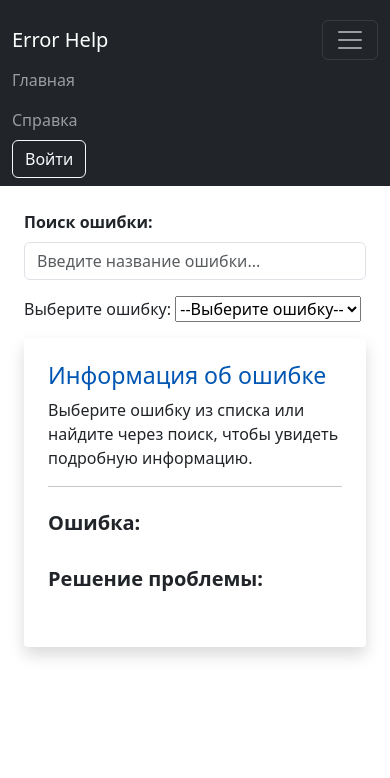
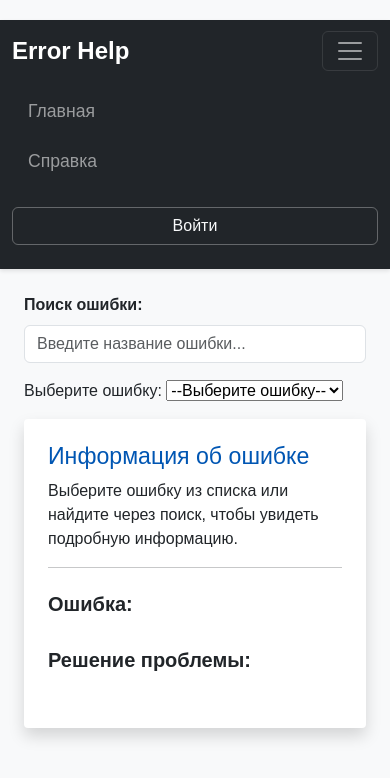
Before and after one commit to Goga11112/ErrorLib, a Flask app: page / in a window 390 px wide, after a click that opens the changed part. Shown: the top 778 px of the page. Run offline with Flask 2, Linux system fonts and the light colour scheme; data that the repository does not hold is empty.

Commit message:
Поменял шапку

```diff
--- a/static/styles.css
+++ b/static/styles.css
@@ -1,5 +1,5 @@
-/* Стили для навигационной панели */
-.navbar {
+body {
+    font-family: Arial, sans-serif;
     padding-top: 20px; /* Отступ сверху, чтобы контент не сливался с навигацией, если она будет */
     background-color: #f8f9fa; /* Светлый фон */
 }
@@ -125,3 +125,52 @@
 #adminControls button:hover {
     background-color: #0056b3; /* Темно-синий цвет при наведении */
 }
+
+
+/* Стили для навигационной панели */
+.navbar {
+    box-shadow: 0 2px 4px rgba(0, 0, 0, 0.1);
+}
+
+.navbar-brand {
+    font-weight: bold;
+    font-size: 1.5rem;
+}
+
+.nav-link {
+    font-size: 1.1rem;
+    padding: 0.5rem 1rem;
+    transition: all 0.3s ease;
+}
+
+.nav-link:hover {
+    color: #fff !important;
+    background-color: rgba(255, 255, 255, 0.1);
+    border-radius: 4px;
+}
+
+.btn-outline-light {
+    border-color: rgba(255, 255, 255, 0.3);
+    transition: all 0.3s ease;
+}
+
+.btn-outline-light:hover {
+    background-color: rgba(255, 255, 255, 0.1);
+    border-color: rgba(255, 255, 255, 0.5);
+}
+
+/* Адаптивные стили */
+@media (max-width: 991.98px) {
+    .navbar-nav {
+        margin-top: 1rem;
+    }
+
+    .nav-item {
+        margin-bottom: 0.5rem;
+    }
+
+    .btn-outline-light {
+        width: 100%;
+        margin-bottom: 0.5rem;
+    }
+}
```
